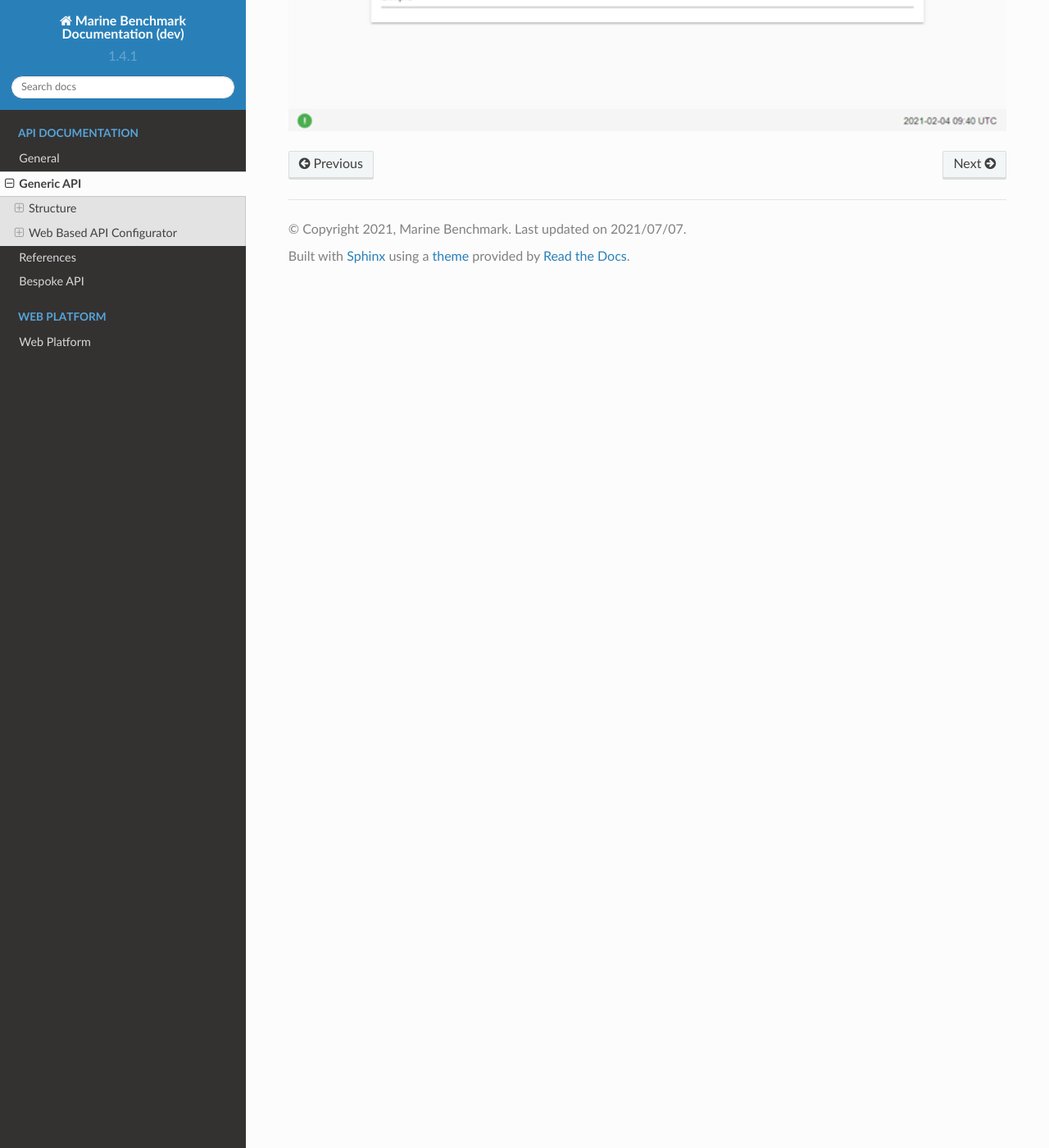
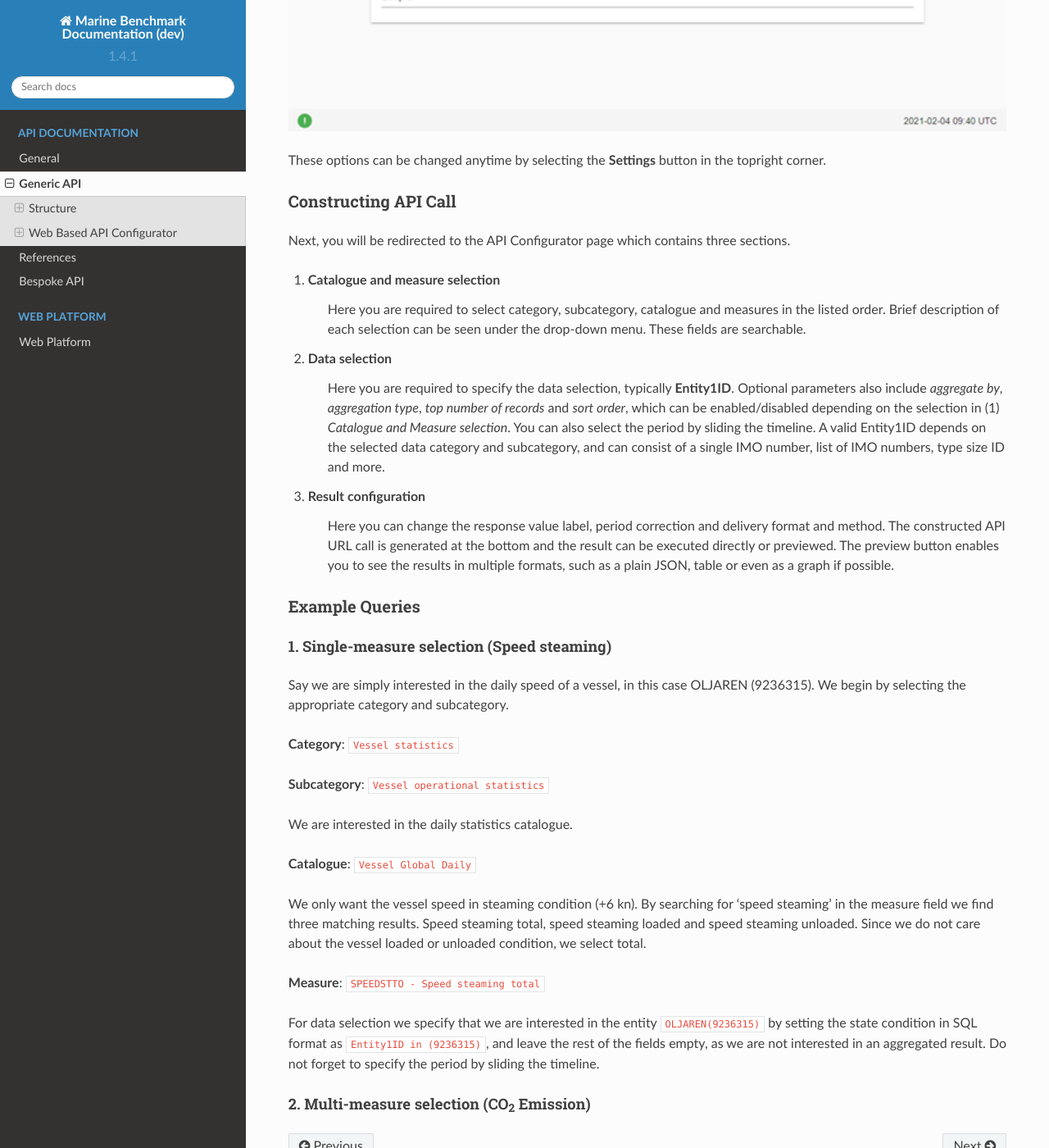
Before and after one commit to lundstrom14/rtd-marine-benchmark, a Sphinx documentation site: the page built from docs/api_generic.rst, in a window 1280 px wide and 1400 px high, scrolled down 1596 px. Shown: the whole window at 82% size. Built offline with Sphinx 7.4.7 and the Read the Docs theme 2.0.0, drawn with Linux system fonts in a browser that asks for light colours.

Commit message:
updated buildDocs.sh

```diff
--- a/docs/api_generic.rst
+++ b/docs/api_generic.rst
@@ -75,10 +75,74 @@ https://graphicalobjectlibrary.marinebenchmark.com/apiconfigurator/
 
 
 Authentication
-------------------------
+------------------------------------------------
 
 First time visiting the API configurator page you will be asked to enter your credentials in form of an **API key**.
 
 .. image:: _static/images/key.png
   :width: 100%
   :alt: Alternative text
+
+
+These options can be changed anytime by selecting the **Settings** button in the topright corner.
+
+Constructing API Call
+------------------------------------------------
+
+Next, you will be redirected to the API Configurator page which contains three sections.
+
+1.  **Catalogue and measure selection**
+        Here you are required to select category, subcategory, catalogue and
+        measures in the listed order. Brief description of each selection can be seen under the drop-down menu. These
+        fields are searchable.
+
+2.  **Data selection**
+        Here you are required to specify the data selection, typically **Entity1ID**. Optional parameters also include *aggregate by*,
+        *aggregation type*, *top number of records* and *sort order*, which can be enabled/disabled depending on the selection in (1)
+        *Catalogue and Measure selection*. You can also select the period by sliding the timeline. A valid Entity1ID
+        depends on the selected data category and subcategory, and can consist of a single IMO number, list of IMO
+        numbers, type size ID and more.
+
+3.  **Result configuration**
+        Here you can change the response value label, period correction and delivery format and method. The
+        constructed API URL call is generated at the bottom and the result can be executed directly or previewed. The
+        preview button enables you to see the results in multiple formats, such as a plain JSON, table or even as a graph if
+        possible.
+
+
+Example Queries
+------------------------------------------------
+
+
+
+1.  Single-measure selection (Speed steaming)
+################################################
+
+Say we are simply interested in the daily speed of a vessel, in this case OLJAREN (9236315). We begin by selecting the appropriate category and subcategory.
+
+**Category**: ``Vessel statistics``
+
+**Subcategory**: ``Vessel operational statistics``
+
+We are interested in the daily statistics catalogue.
+
+**Catalogue**: ``Vessel Global Daily``
+
+We only want the vessel speed in steaming condition (+6 kn). By searching for ‘speed steaming’ in the measure field we
+find three matching results. Speed steaming total, speed steaming loaded and speed steaming unloaded. Since we do not
+care about the vessel loaded or unloaded condition, we select total.
+
+**Measure**: ``SPEEDSTTO - Speed steaming total``
+
+For data selection we specify that we are interested in the entity ``OLJAREN(9236315)`` by setting the state condition in SQL
+format as ``Entity1ID in (9236315)``, and leave the rest of the fields empty, as we are not interested in an aggregated result.
+Do not forget to specify the period by sliding the timeline.
+
+2.  Multi-measure selection (|CO2| Emission)
+################################################
+
+
+
+
+
+.. |CO2| replace:: CO\ :sub:`2`\
```
Also changed, not shown: 4 other files.
